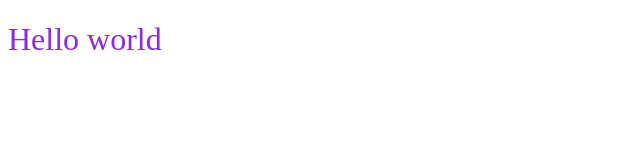
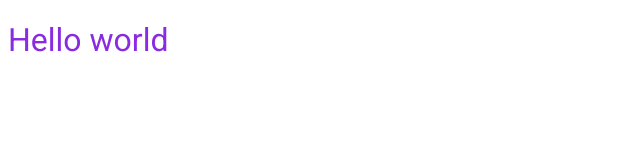
Before and after one commit to ivanvinicius/ignews, a Next.js app: page / in a window 1280 px wide. Shown: the top 160 px of the page, without its empty margins (0-640 px from the left). Built offline with nearby package versions, Linux system fonts and the light colour scheme.

Commit message:
feat: external font cofig _document.tsx

```diff
--- /dev/null
+++ b/src/pages/_document.tsx
@@ -0,0 +1,26 @@
+import Document, { Html, Head, Main, NextScript } from 'next/document'
+
+export default class MyDocument extends Document {
+  render() {
+    return (
+      <Html>
+        <Head>
+          <link rel="preconnect" href="https://fonts.googleapis.com" />
+          <link
+            rel="preconnect"
+            href="https://fonts.gstatic.com"
+            crossOrigin="true"
+          />
+          <link
+            href="https://fonts.googleapis.com/css2?family=Poppins:wght@400;600&family=Roboto:wght@400;700;900&display=swap"
+            rel="stylesheet"
+          />
+        </Head>
+        <body>
+          <Main />
+          <NextScript />
+        </body>
+      </Html>
+    )
+  }
+}
--- a/src/pages/index.tsx
+++ b/src/pages/index.tsx
@@ -1,5 +1,14 @@
+import Head from 'next/head'
+
 import style from '../styles/home.module.scss'
 
 export default function Home() {
-  return <h1 className={style.title}>Hello world</h1>
+  return (
+    <>
+      <Head>
+        <title>Home | ig.news</title>
+      </Head>
+      <h1 className={style.title}>Hello world</h1>
+    </>
+  )
 }
--- a/src/styles/home.module.scss
+++ b/src/styles/home.module.scss
@@ -1,4 +1,5 @@
 .title {
   color:blueviolet;
-  font-weight: lighter;
+  font-weight: 400;
+  font-family: 'Roboto';
 }
```
Also changed, not shown: .eslintrc.json.
